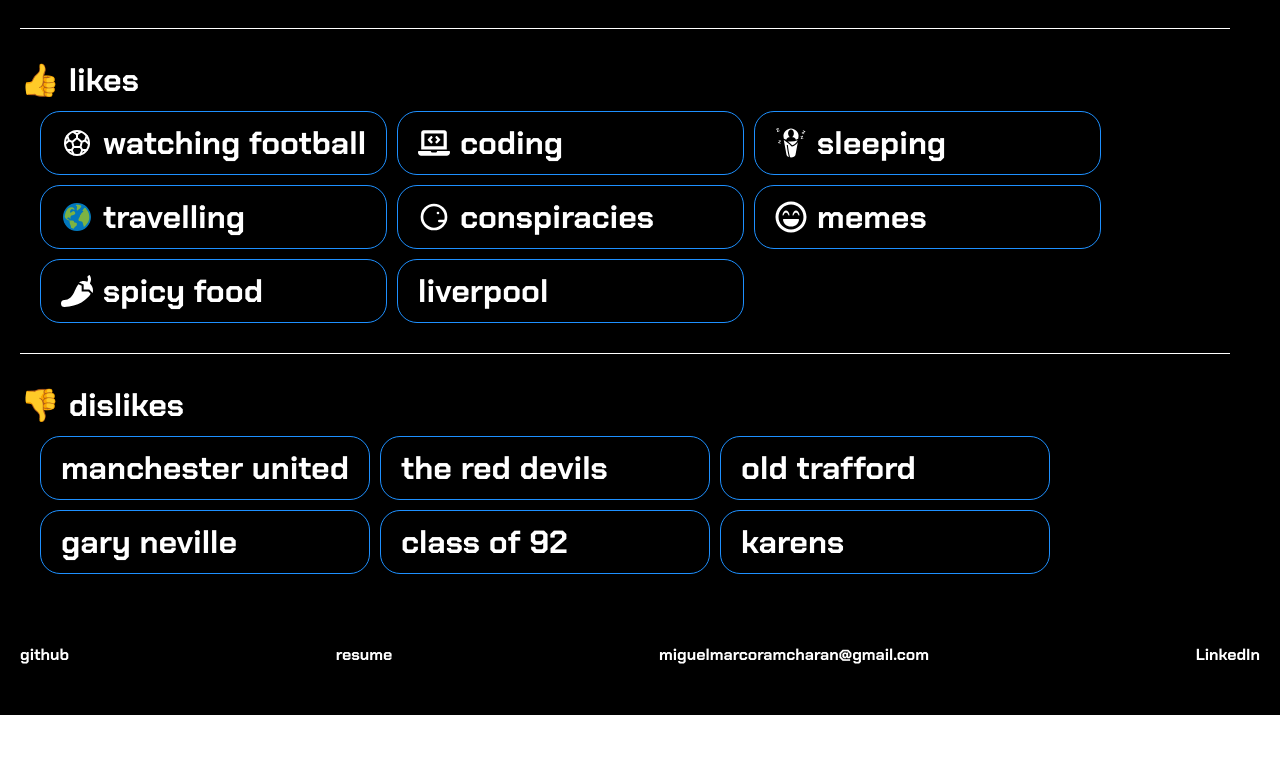
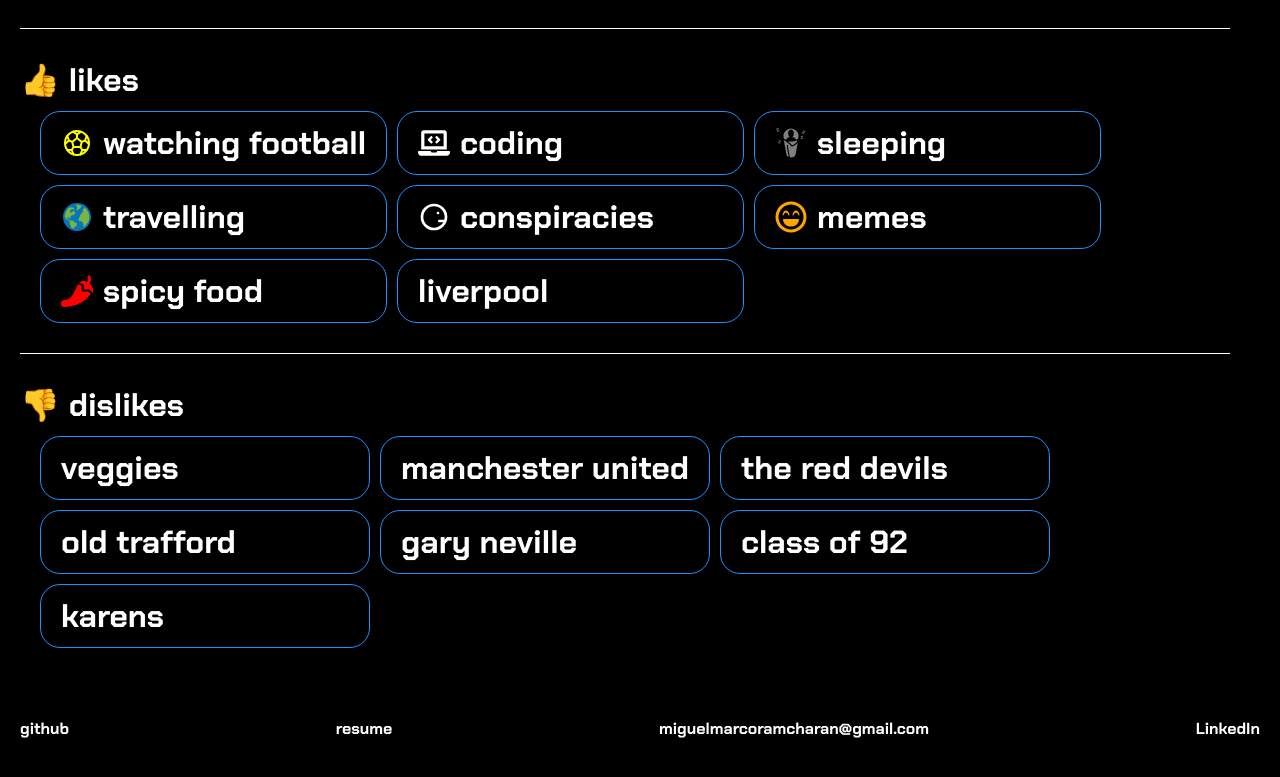
Before and after one commit to codebymarco/portfolio, a React (Vite) app: page /about in a window 1280 px wide. Shown: the part 1924-2701 px from the top of the page. Before the commit the page ends 2639 px from the top, so only its background shows below. Built offline with nearby package versions, Linux system fonts and the light colour scheme.

Commit message:
added download resume and we

```diff
--- a/src/components/pages/About.jsx
+++ b/src/components/pages/About.jsx
@@ -132,7 +132,7 @@ const About = () => {
           <h2>&#x1F44D; likes</h2>
           <div className="hobbies-container">
             <div className="box">
-              <IoFootballOutline />
+              <IoFootballOutline color="yellow" />
               watching football
             </div>
             <div className="box">
@@ -140,7 +140,7 @@ const About = () => {
               coding
             </div>
             <div className="box">
-              <GiSleepingBag />
+              <GiSleepingBag color="grey" />
               sleeping
             </div>
             <div className="box">
@@ -152,11 +152,11 @@ const About = () => {
               conspiracies
             </div>
             <div className="box">
-              <FaRegLaughBeam />
+              <FaRegLaughBeam color="orange" />
               memes
             </div>
             <div className="box">
-              <FaPepperHot />
+              <FaPepperHot color="red" />
               spicy food
             </div>
             <div className="box">liverpool</div>
@@ -167,6 +167,7 @@ const About = () => {
         <div className="about-hobbies">
           <h2> &#128078; dislikes</h2>
           <div className="hobbies-container">
+            <div className="box">veggies</div>
             <div className="box">manchester united</div>
             <div className="box">the red devils</div>
             <div className="box">old trafford</div>
--- a/src/components/pages/Projects.jsx
+++ b/src/components/pages/Projects.jsx
@@ -12,6 +12,10 @@ const Projects = () => {
           <h2>Portfoliohub</h2>
           <span>01</span>
         </Link>
+        <Link to={`/apps/portfoliohub`} className="box">
+          <h2>Linkbio</h2>
+          <span>02</span>
+        </Link>
       </div>
     </div>
   );
```
